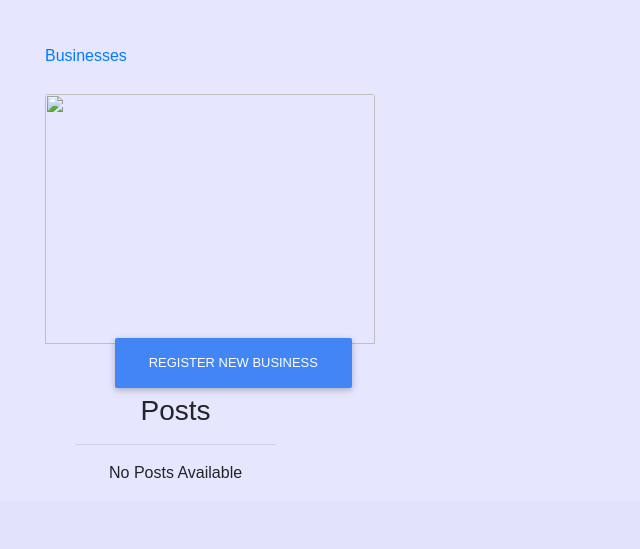
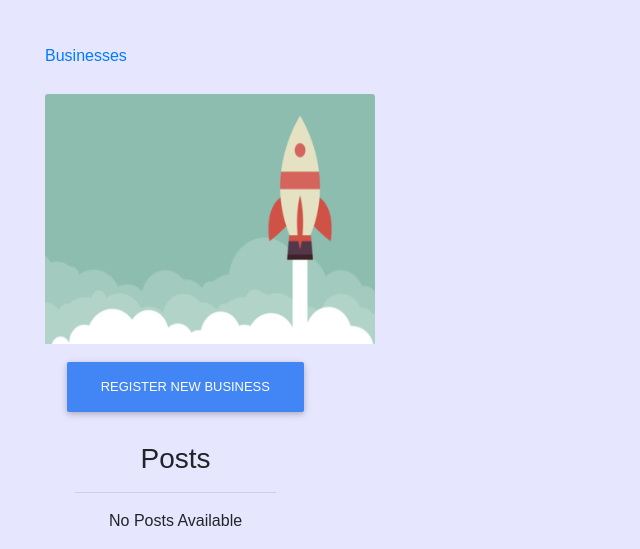
Before and after one commit to 3xistentialcrisis/Hood, a Django app: page /homepage/ in a window 1280 px wide. Shown: the part 470-1019 px from the top of the page, without its empty margins (0-640 px from the left). Before the commit the page ends 948 px from the top, so only its background shows below. Run offline with Django 3.2, Linux system fonts and the light colour scheme; the visitor is signed in with stand-in values (Sample User, id 1); data that the repository does not hold is empty; some libraries are stand-ins or nearby versions.

Commit message:
Style business card on homepage

```diff
--- a/hoodapp/templates/homepage.html
+++ b/hoodapp/templates/homepage.html
@@ -14,18 +14,20 @@
             <div class="container-fluid">
                     <div class="col-md-4">
                             <a href="{% url 'hoodapp:businesses'%}">
-                                <div class="panel panel-default">
-                                    <div class="panel heading" style="height:50px;">
+                                <div class="panel panel-default" >
+                                    <div class="panel heading;" style="height:50px;">
                                         <p>Businesses</p>
                                     </div>
                                     <div class="panel-body" style="height:300px;">
 
                                             <img class="card-img-top dark"
-                                                src=""
+                                                src="/static/images/business.png"
                                                 style="width:330px;height:250px;">
+                                                <br>
+                                                <br>
                                                 <div class="text-center">
                                                         <a href="{% url 'hoodapp:new_business' %}">
-                                                        <button class="btn btn-primary" style="height:50px;  margin-top: -6px;">Register New Business</button>
+                                                        <button class="btn btn-primary" style="height:50px;  margin-top: -6px;margin-left: -90px;">Register New Business</button>
                                                         </a>
                                                 </div>
                                         </div>
@@ -35,6 +37,8 @@
                     </div>
 
                     <!-- Display Posts -->
+                    <br>
+                    <br>
                     <div class="container">
                         <section class="col-md-8 col-sm-12">
                             <h3 style="text-align:center;font-size: 28px">Posts</h3>
```
Also changed, not shown: static/images/business.png (added).
